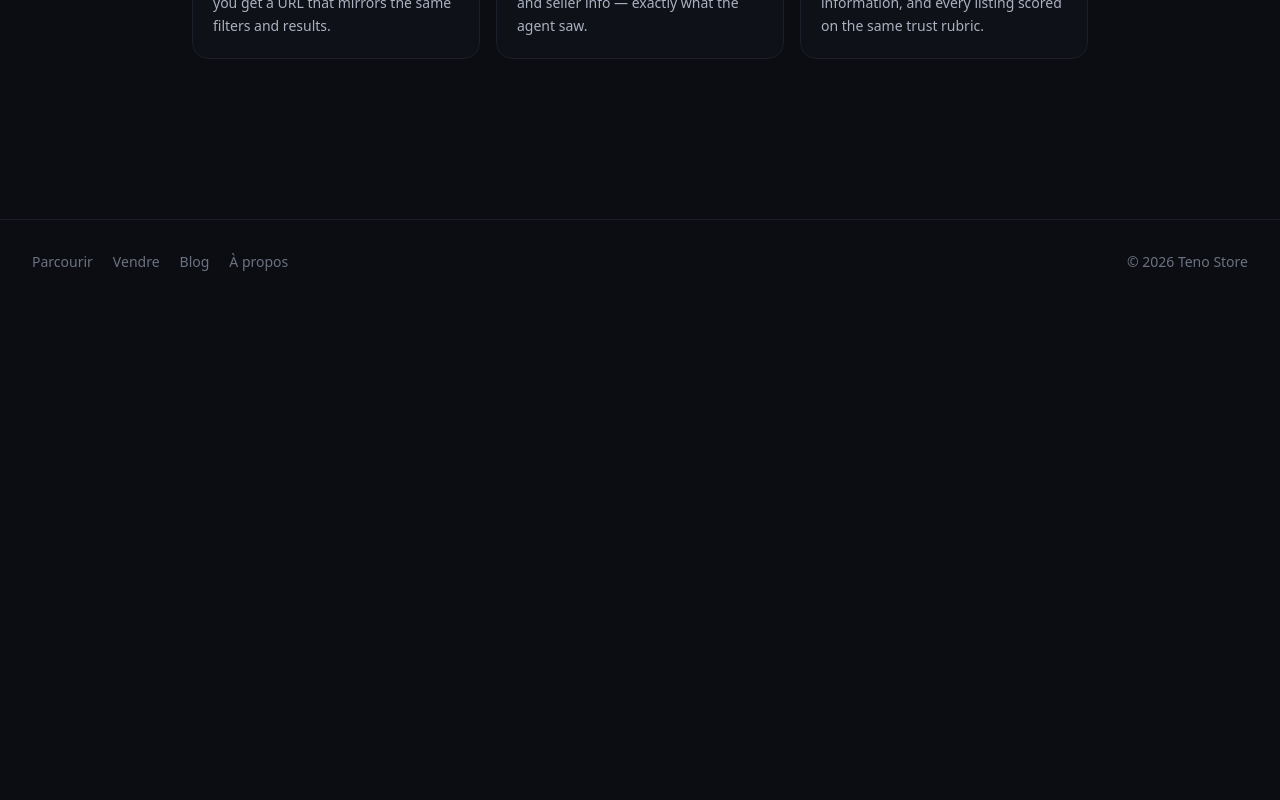
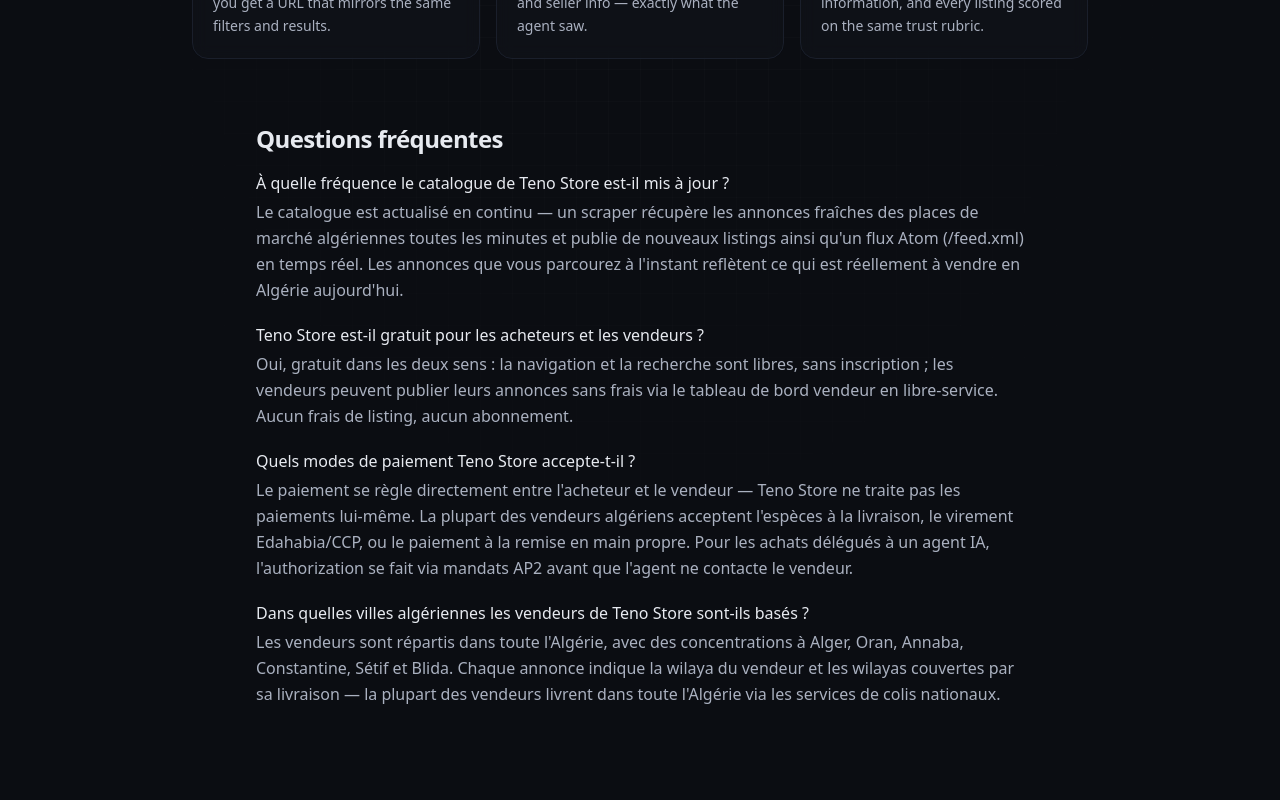
Before and after one commit to zoubirabde9a/marketplace-app, a Next.js app in the folder packages/web/: page / in a window 1280 px wide. Shown: the part 1020-1820 px from the top of the page. Before the commit the page ends 1324 px from the top, so only its background shows below. Built offline with nearby package versions, Linux system fonts and the light colour scheme; no server answers.

Commit message:
geo/home: add FAQPage with 4 non-duplicate-vs-about questions (highest-PageRank surface)

```diff
--- a/packages/web/src/app/page.tsx
+++ b/packages/web/src/app/page.tsx
@@ -216,6 +216,50 @@
     ],
   };
 
+  // Home-page FAQ — paired 1:1 with the FAQPage JSON-LD below. Distinct
+  // questions from /about so the two FAQ pages don't shadow each other in
+  // search/AI-panel surfaces. Home is the highest-PageRank surface on the
+  // site, so the questions here target the highest-volume entry queries
+  // ("is Teno Store legit / free", "how fresh is the catalog", "where do
+  // sellers operate", "what payment methods"). 4 entries — well under
+  // Google's 8-entry "spammy" threshold.
+  const homeFaq: ReadonlyArray<{ q: string; a: string }> = [
+    {
+      q: "À quelle fréquence le catalogue de Teno Store est-il mis à jour ?",
+      a: "Le catalogue est actualisé en continu — un scraper récupère les annonces fraîches des places de marché algériennes toutes les minutes et publie de nouveaux listings ainsi qu'un flux Atom (/feed.xml) en temps réel. Les annonces que vous parcourez à l'instant reflètent ce qui est réellement à vendre en Algérie aujourd'hui.",
+    },
+    {
+      q: "Teno Store est-il gratuit pour les acheteurs et les vendeurs ?",
+      a: "Oui, gratuit dans les deux sens : la navigation et la recherche sont libres, sans inscription ; les vendeurs peuvent publier leurs annonces sans frais via le tableau de bord vendeur en libre-service. Aucun frais de listing, aucun abonnement.",
+    },
+    {
+      q: "Quels modes de paiement Teno Store accepte-t-il ?",
+      a: "Le paiement se règle directement entre l'acheteur et le vendeur — Teno Store ne traite pas les paiements lui-même. La plupart des vendeurs algériens acceptent l'espèces à la livraison, le virement Edahabia/CCP, ou le paiement à la remise en main propre. Pour les achats délégués à un agent IA, l'authorization se fait via mandats AP2 avant que l'agent ne contacte le vendeur.",
+    },
+    {
+      q: "Dans quelles villes algériennes les vendeurs de Teno Store sont-ils basés ?",
+      a: "Les vendeurs sont répartis dans toute l'Algérie, avec des concentrations à Alger, Oran, Annaba, Constantine, Sétif et Blida. Chaque annonce indique la wilaya du vendeur et les wilayas couvertes par sa livraison — la plupart des vendeurs livrent dans toute l'Algérie via les services de colis nationaux.",
+    },
+  ];
+  const homeFaqJsonLd = {
+    "@context": "https://schema.org",
+    "@type": "FAQPage",
+    "@id": `${SITE_URL}/#faq`,
+    inLanguage: "fr",
+    isPartOf: { "@id": `${SITE_URL}/#website` },
+    about: { "@id": `${SITE_URL}/#organization` },
+    // Speakable spans for AI voice/search panels — same pattern as /about.
+    speakable: {
+      "@type": "SpeakableSpecification",
+      cssSelector: ["#home-faq-heading", "#home-faq-heading ~ dl"],
+    },
+    mainEntity: homeFaq.map(({ q, a }) => ({
+      "@type": "Question",
+      name: q,
+      acceptedAnswer: { "@type": "Answer", text: a },
+    })),
+  };
+
   // NOTE: previously had an explicit <link rel="preload" as="image"> for
   // the first product card's hero (iter-32). Reverted: Next.js already
   // auto-emits a preload for every <img fetchPriority="high">, and
@@ -228,6 +272,10 @@
       <script
         type="application/ld+json"
         dangerouslySetInnerHTML={{ __html: jsonLdString(websiteJsonLd) }}
+      />
+      <script
+        type="application/ld+json"
+        dangerouslySetInnerHTML={{ __html: jsonLdString(homeFaqJsonLd) }}
       />
       <div className="absolute inset-0 bg-grid opacity-50 pointer-events-none [mask-image:radial-gradient(closest-side,black,transparent)]" />
       {/* lang="en" wrapper: with <html lang="fr"> set at the layout level
@@ -338,6 +386,31 @@
           <Card title="Trust signals" body="Stock state, verified seller information, and every listing scored on the same trust rubric." />
         </div>
       </section>
+      {/* Home FAQ — visible HTML paired 1:1 with the FAQPage JSON-LD above.
+          Google's FAQ rich-result guidelines require every Question's
+          acceptedAnswer.text to appear in the rendered page body; mismatched
+          structured/visible content triggers a manual action. Same source-
+          of-truth array drives both surfaces (see homeFaq above). */}
+      <section
+        lang="fr"
+        aria-labelledby="home-faq-heading"
+        className="mt-16 max-w-3xl mx-auto"
+      >
+        <h2
+          id="home-faq-heading"
+          className="text-2xl font-semibold tracking-tight text-ink mb-4"
+        >
+          Questions fréquentes
+        </h2>
+        <dl className="space-y-5">
+          {homeFaq.map(({ q, a }) => (
+            <div key={q}>
+              <dt className="text-base font-medium text-ink mb-1">{q}</dt>
+              <dd className="leading-relaxed text-ink-soft">{a}</dd>
+            </div>
+          ))}
+        </dl>
+      </section>
       {recent.length > 0 && (
         <section className="mt-12" aria-labelledby="recent-heading">
           <div className="flex items-baseline justify-between mb-4">
```
Also changed, not shown: 1 other file (tests, documents, lock files or other folders).
